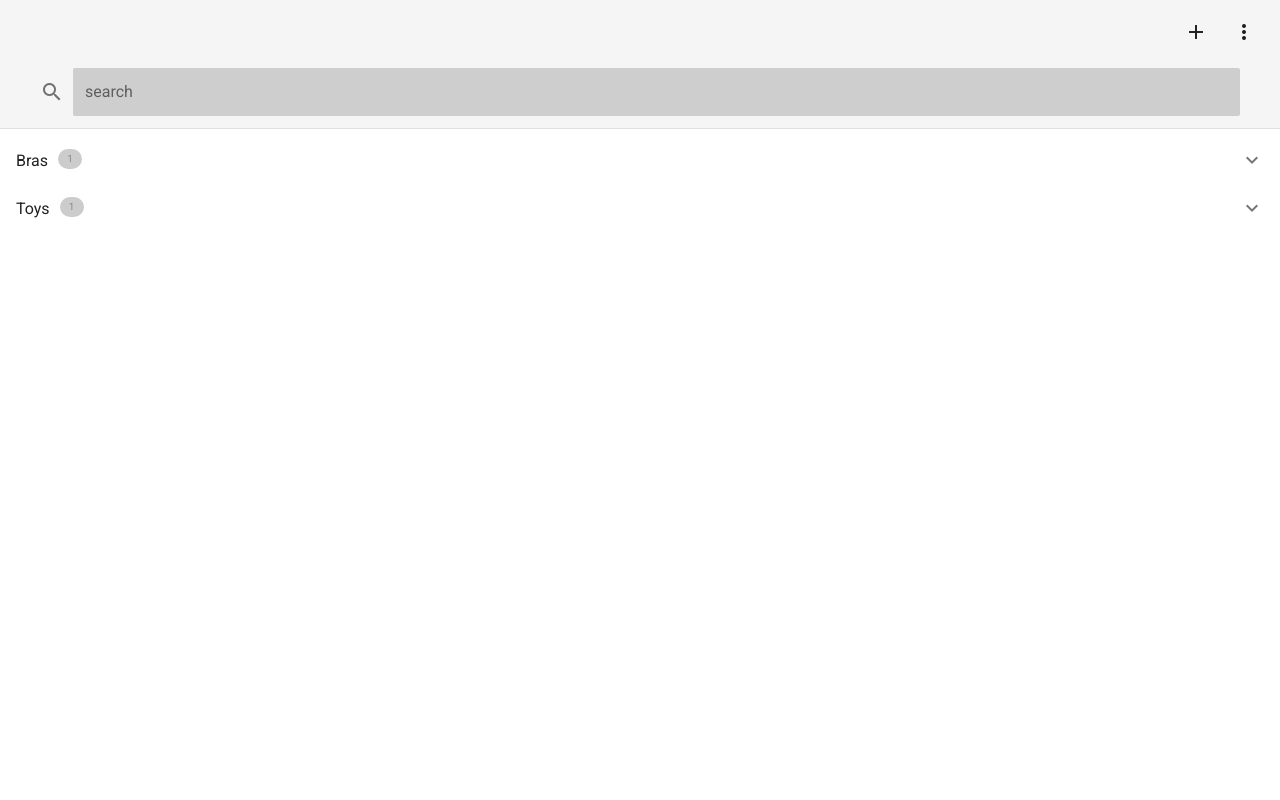
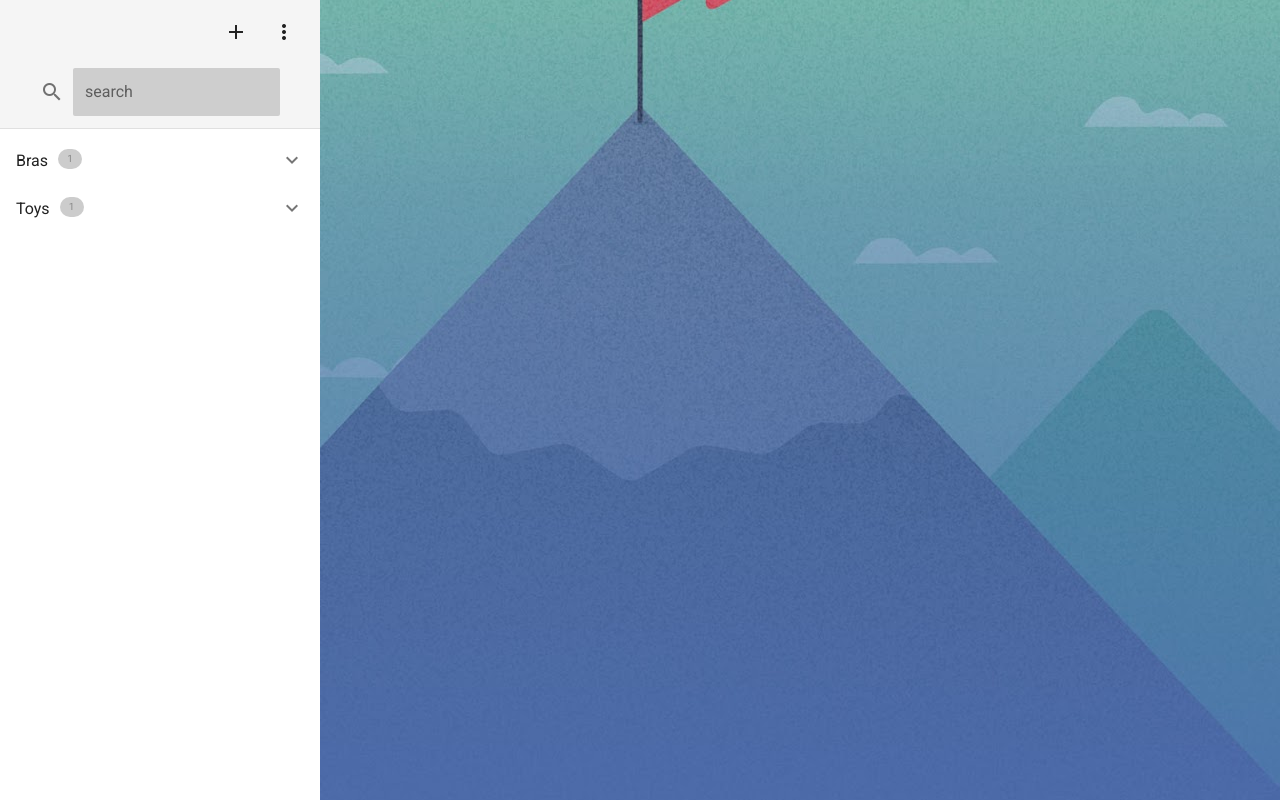
Before and after one commit to jackn3o/inventory, a Vue app in the folder web/: page / in a window 1280 px wide. Built offline with nearby package versions, Linux system fonts and the light colour scheme; what vue-lodash, vue-momentjs would draw is missing.

Commit message:
replace symbol : to .

```diff
--- a/web/src/components/InventoryDetail.vue
+++ b/web/src/components/InventoryDetail.vue
@@ -12,7 +12,7 @@
                        extended>
                 <v-btn icon
                        class="hidden-md-and-up"
-                       @click.native="$router.push({name:'inventory:list'})">
+                       @click.native="$router.push({name:'inventory.list'})">
                     <v-icon>keyboard_backspace</v-icon>
                 </v-btn>
                 <v-spacer></v-spacer>
--- a/web/src/components/InventoryList.vue
+++ b/web/src/components/InventoryList.vue
@@ -5,7 +5,7 @@
         <v-layout fill-height>
             <v-flex style="position: relative; overflow:hidden;"
                     :class="contentClasses"
-                    :hidden-sm-and-down="$route.name !== 'inventory:list'">
+                    :hidden-sm-and-down="$route.name !== 'inventory.list'">
                 <v-card tile
                         height="100%">
                     <v-toolbar color="grey lighten-4"
@@ -145,8 +145,8 @@ export default {
         },
         contentClasses() {
             return {
-                sm3: this.$route.name == 'inventory:list',
-                sm3: this.$route.name !== 'inventory:list'
+                sm3: this.$route.name == 'inventory.list',
+                sm3: this.$route.name !== 'inventory.list'
             }
         },
         title() {
@@ -169,7 +169,7 @@ export default {
         select(str_id) {
             let vm = this
 
-            this.$router.push({ name: 'inventory:detail', params: { id: str_id } })
+            this.$router.push({ name: 'inventory.detail', params: { id: str_id } })
         },
         getAvatarClass(color) {
             if (!color) {
```
